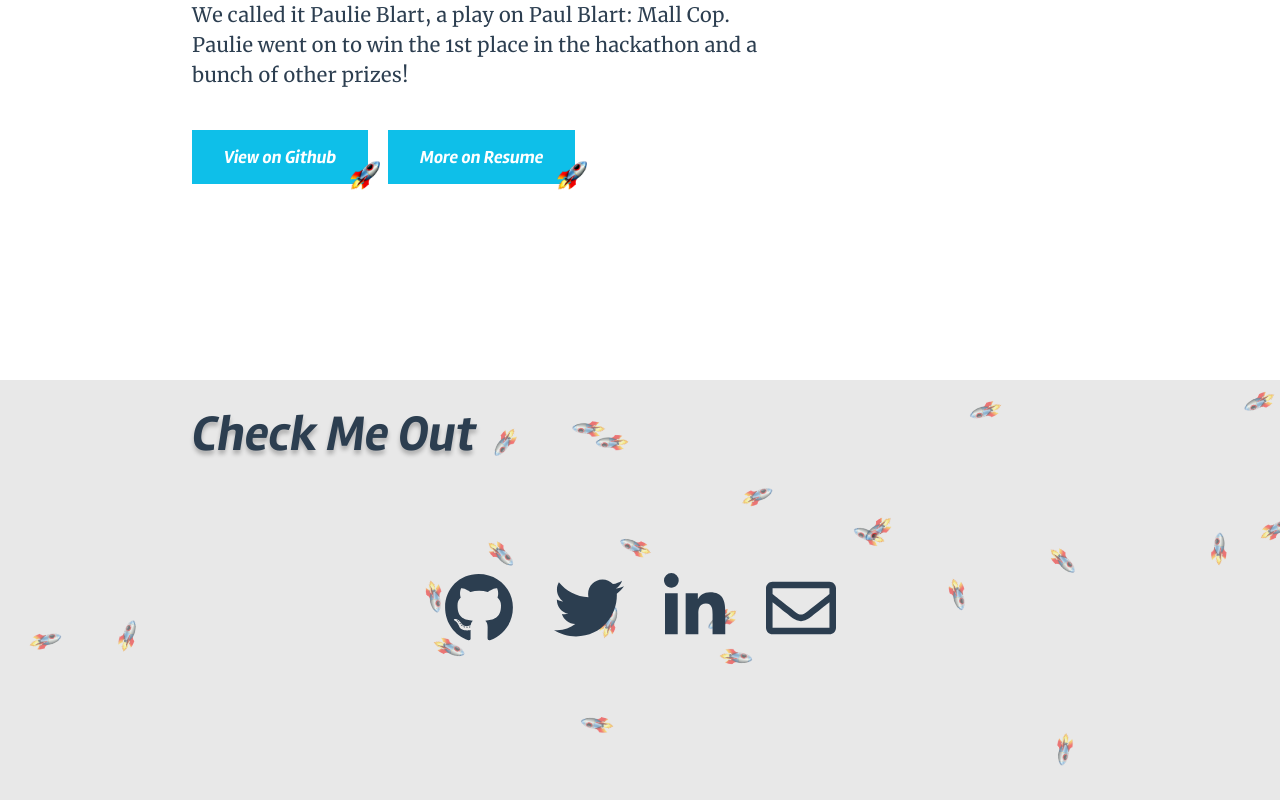
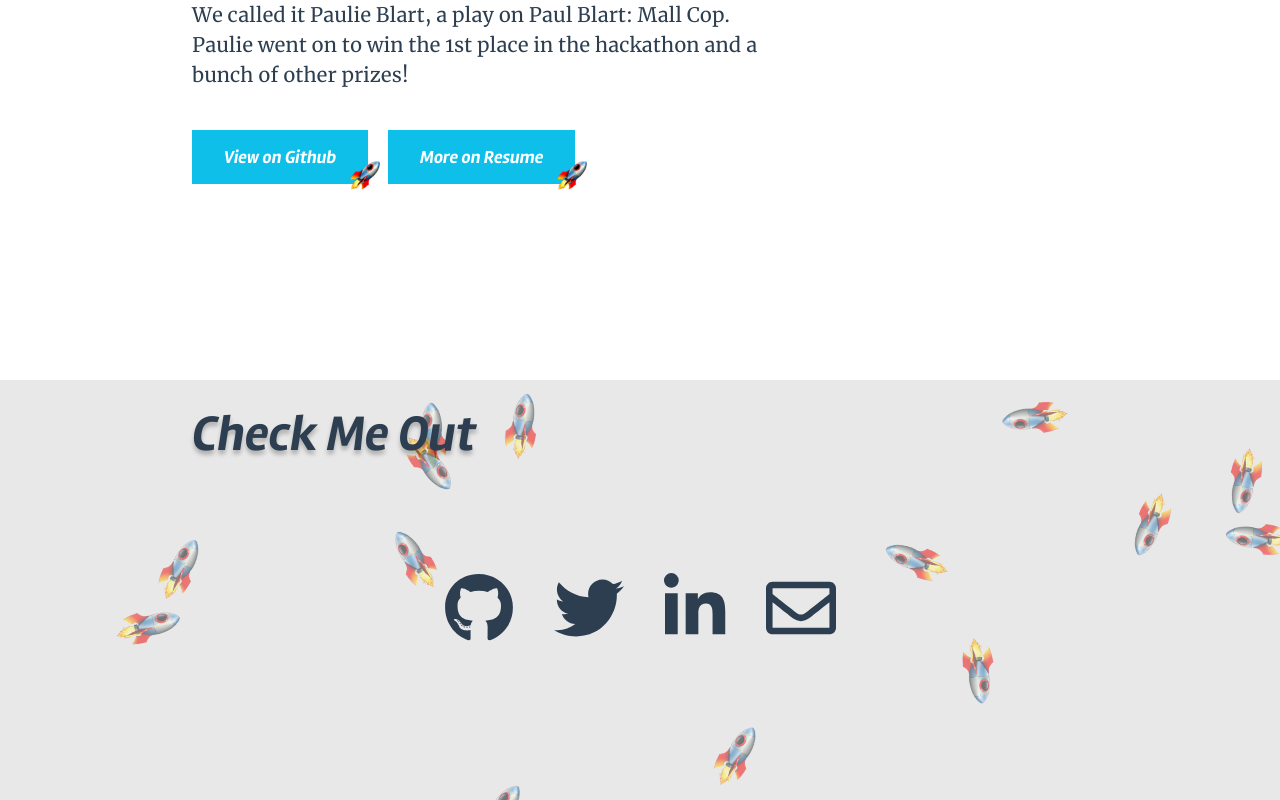
Before and after one commit to megnathramesh/megnathramesh-website, a Vue app: page / in a window 1280 px wide. Shown: the part 2364-3164 px from the top of the page. Built offline with nearby package versions, Linux system fonts and the light colour scheme; what vue-parallax-js would draw is missing.

Commit message:
Merge master

```diff
--- a/src/components/layout/Contact.vue
+++ b/src/components/layout/Contact.vue
@@ -28,7 +28,7 @@
     data () {
 
       var width = window.innerWidth;
-      var no_rockets = width <= 600 ? 14 : 25;
+      var no_rockets = width <= 600 ? 7 : 14;
       return {
         number_of_rockets: no_rockets,
         list: [
--- a/src/components/layout/Hero.vue
+++ b/src/components/layout/Hero.vue
@@ -62,7 +62,7 @@
     display: grid;
     min-height: 100vh;
 
-    @media screen and (min-width: 950px) {
+    @supports not (-webkit-touch-callout: none) {
       /* Create the parallax scrolling effect */
       background-attachment: fixed;
     }
--- a/src/components/system/BackgroundAnimation.vue
+++ b/src/components/system/BackgroundAnimation.vue
@@ -32,7 +32,7 @@
       Ry (deg, y) {return Math.sin(deg) * y},
       iconRotate (icon, tween_max) {
         // make icon rotate
-        var rad = this.R(0,1) * 240;
+        var rad = this.R(0,1) * 150;
         var rotation = Math.random(0,1) * 360;
         var angleWithOffsetInRadians = ((rotation - 45) % 360) * (Math.PI / 180) ;
         var x = (Math.cos(angleWithOffsetInRadians)  * rad);
@@ -40,7 +40,7 @@
 
         tween_max.to(icon, {
           rotationZ: rotation,
-          duration: this.R(1, 3),
+          duration: 3,
           onComplete: () => { this.iconMove(icon, tween_max, x, y); }
         });
       },
@@ -49,7 +49,7 @@
           y: '+=' + y,
           x: '+=' + x,
           ease: "power3.out",
-          duration: this.R(1, 3),
+          duration: 3,
           onComplete: () => { this.iconRotate(icon, tween_max); }
         });
       },
@@ -77,8 +77,8 @@
         position: absolute;
         pointer-events: none;
         z-index: -1;
-        width: 25px;
-        height: 25px;
+        width: 50px;
+        height: 50px;
         background-size: contain;
         background-repeat: no-repeat;
         opacity: 0.5;
```
